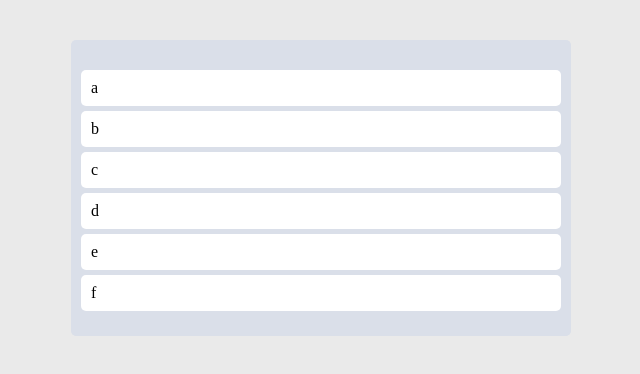
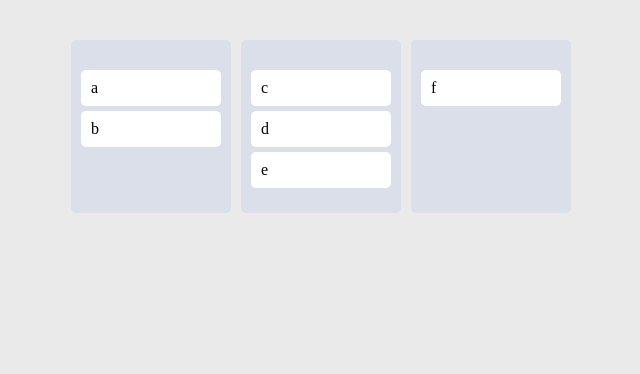
Before and after one commit to nana-like/react-iWork, a React (Create React App) app: page / in a window 1280 px wide. Shown: the top 374 px of the page, without its empty margins (319-959 px from the left). Built offline with nearby package versions, Linux system fonts and the light colour scheme.

Commit message:
#6.8 Multi Boards

```diff
--- /dev/null
+++ b/src/@component/Board.tsx
@@ -0,0 +1,33 @@
+import React from 'react';
+import { Droppable } from 'react-beautiful-dnd';
+import styled from 'styled-components';
+import DraggableCard from './DraggableCard';
+
+interface BoardProps {
+  boardId: string;
+  toDos: string[];
+}
+
+const Board = ({ boardId, toDos }: BoardProps) => {
+  return (
+    <Droppable droppableId={boardId}>
+      {(provided) => (
+        <Wrapper ref={provided.innerRef} {...provided.droppableProps}>
+          {toDos.map((toDo, index) => (
+            <DraggableCard index={index} key={toDo} toDo={toDo} />
+          ))}
+          {provided.placeholder}
+        </Wrapper>
+      )}
+    </Droppable>
+  );
+};
+
+export default Board;
+
+const Wrapper = styled.ul`
+  padding: 2rem 1rem;
+  padding-top: 3rem;
+  background-color: ${(props) => props.theme.boardColor};
+  border-radius: 0.5rem;
+`;
--- a/src/@component/DraggableCard.tsx
+++ b/src/@component/DraggableCard.tsx
@@ -25,7 +25,6 @@ const DraggableCard = ({ toDo, index }: DragabbleCardProps) => {
 };
 
 export default React.memo(DraggableCard);
-// export default DraggableCard;
 
 const Card = styled.li`
   border-radius: 0.5rem;
--- a/src/App.tsx
+++ b/src/App.tsx
@@ -2,7 +2,7 @@ import React from 'react';
 import { DragDropContext, Draggable, Droppable, DropResult } from 'react-beautiful-dnd';
 import { useRecoilState } from 'recoil';
 import styled from 'styled-components';
-import DraggableCard from './@component/DraggableCard';
+import Board from './@component/Board';
 import { toDoState } from './atoms';
 
 function App() {
@@ -10,27 +10,20 @@ function App() {
   const onDragEnd = ({ draggableId, destination, source }: DropResult) => {
     if (!destination) return;
 
-    setToDos((oldToDos): string[] => {
-      const toDosCopy = [...oldToDos];
-      toDosCopy.splice(source.index, 1);
-      toDosCopy.splice(destination?.index, 0, draggableId);
-      return toDosCopy;
-    });
+    // setToDos((oldToDos): string[] => {
+    //   const toDosCopy = [...oldToDos];
+    //   toDosCopy.splice(source.index, 1);
+    //   toDosCopy.splice(destination?.index, 0, draggableId);
+    //   return toDosCopy;
+    // });
   };
   return (
     <DragDropContext onDragEnd={onDragEnd}>
       <Wrapper>
         <Boards>
-          <Droppable droppableId="one">
-            {(provided) => (
-              <Board ref={provided.innerRef} {...provided.droppableProps}>
-                {toDos.map((toDo, index) => (
-                  <DraggableCard index={index} key={toDo} toDo={toDo} />
-                ))}
-                {provided.placeholder}
-              </Board>
-            )}
-          </Droppable>
+          {Object.keys(toDos).map((board) => (
+            <Board key={board} boardId={board} toDos={toDos[board]} />
+          ))}
         </Boards>
       </Wrapper>
     </DragDropContext>
@@ -49,13 +42,7 @@ const Wrapper = styled.div`
 
 const Boards = styled.div`
   display: grid;
+  gap: 10px;
   width: 100%;
-  grid-template-columns: repeat(1, 1fr);
+  grid-template-columns: repeat(3, 1fr);
 `;
-
-const Board = styled.ul`
-  padding: 2rem 1rem;
-  padding-top: 3rem;
-  background-color: ${(props) => props.theme.boardColor};
-  border-radius: 0.5rem;
-`;
--- a/src/atoms.tsx
+++ b/src/atoms.tsx
@@ -1,6 +1,14 @@
 import { atom } from 'recoil';
 
-export const toDoState = atom({
+interface IToDoState {
+  [key: string]: string[];
+}
+
+export const toDoState = atom<IToDoState>({
   key: 'toDo',
-  default: ['a', 'b', 'c', 'd', 'e', 'f']
+  default: {
+    to_do: ['a', 'b'],
+    doing: ['c', 'd', 'e'],
+    done: ['f']
+  }
 });
```
